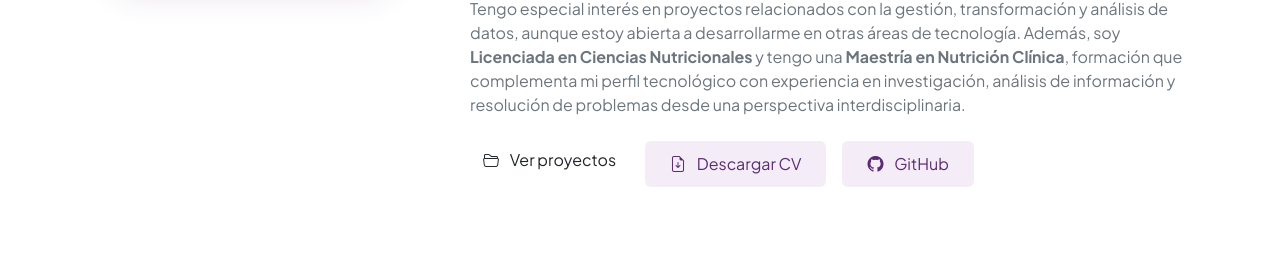
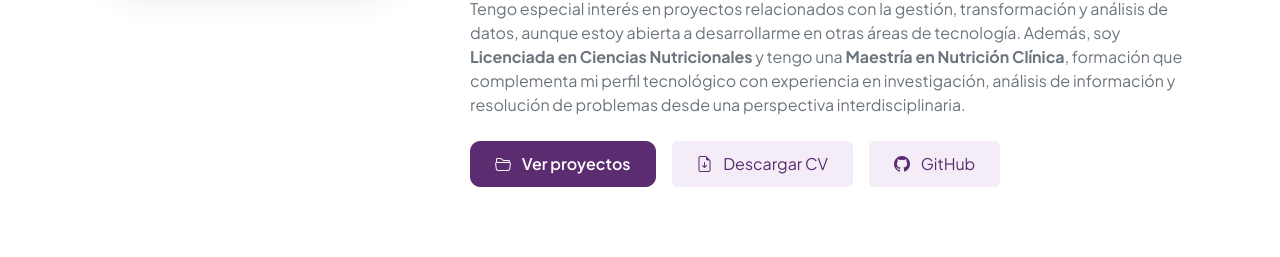
Before and after one commit to Alejandra-Go/Alejandra-Go.github.io, a plain HTML site: page index.html in a window 1280 px wide. Shown: the part 695-952 px from the top of the page. Drawn offline with nearby package versions, Linux system fonts and the light colour scheme.

Commit message:
Update style.css

```diff
--- a/style.css
+++ b/style.css
@@ -21,6 +21,24 @@ section[id] { scroll-margin-top: 90px; }
 .text-accent { color: var(--primary-color) !important; }
 .nav-link { color: var(--text-main); font-weight: 500; transition: color .2s ease; }
 .nav-link:hover, .nav-link:focus-visible { color: var(--primary-color); }
+
+/* Botón principal */
+.btn-primary-custom {
+  background-color: var(--primary-color);
+  color: #ffffff;
+  border: 1px solid var(--primary-color);
+  border-radius: 10px;
+  padding: 10px 24px;
+  font-weight: 600;
+  transition: background-color 0.2s ease,
+              transform 0.2s ease;
+}
+
+.btn-primary-custom:hover {
+  background-color: var(--primary-hover);
+  color: #ffffff;
+  transform: translateY(-2px);
+}
 
 .btn-secondary-custom { background: var(--soft-purple); color: var(--primary-color); border: 1px solid transparent; padding: 10px 24px; }
 .btn-secondary-custom:hover { background: var(--border-color); color: var(--primary-hover); }
```
